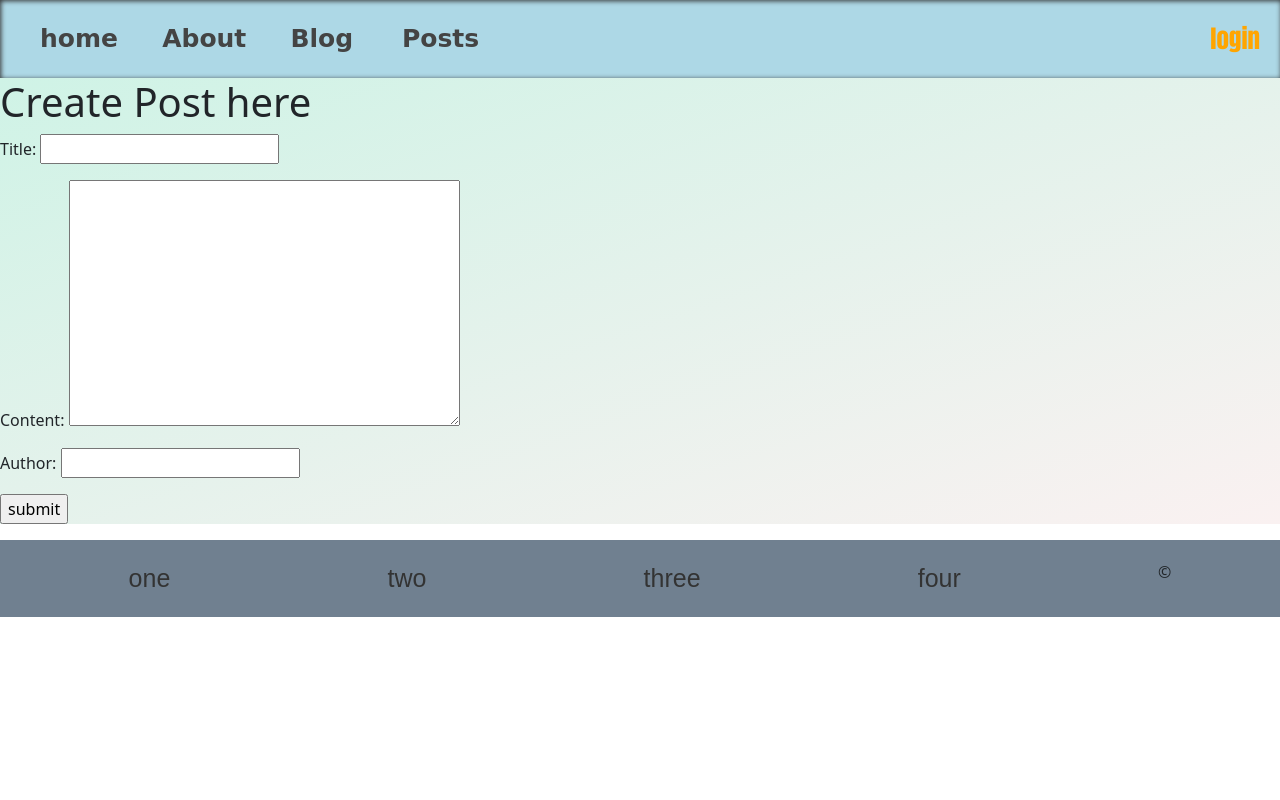
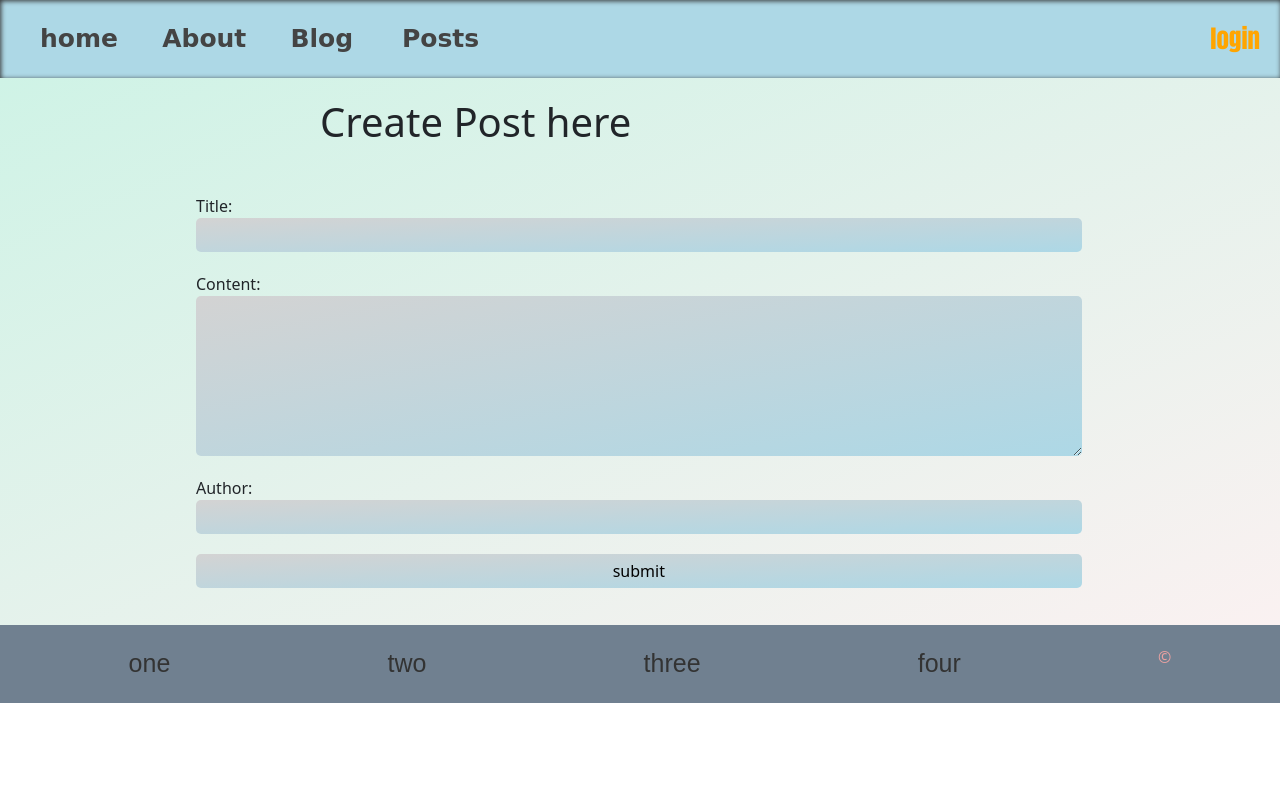
Before and after one commit to AbrorBoqiyev/sale, a Django app: page /posts/create_post in a window 1280 px wide. Run offline with Django 5.2, Linux system fonts and the light colour scheme; some libraries are stand-ins or nearby versions.

Commit message:
some changes

```diff
--- a/savdo/posts/templates/create_post.html
+++ b/savdo/posts/templates/create_post.html
@@ -4,14 +4,7 @@
 {%block title%} Create_post {%endblock%}
 
 {%block content%}
-    <h1>Create Post here</h1>
+    <h1 class="info">Create Post here</h1>
 
-    <form method="POST">
-        {%csrf_token%}
-        {% comment %} # csrf_token is a security feature that prevents Cross-Site Request Forgery (CSRF) attacks. {% endcomment %}
-        {% comment %} # CSRF attacks are a type of malicious attack where unauthorized commands are performed on behalf of an authenticated user. {% endcomment %}
-        {{form.as_p}}
-        <input type="submit" value="submit">
-    </form>
-
+    {%include 'form_snippets.html' with form=form%}
 {%endblock%}
--- a/savdo/posts/templates/posts.html
+++ b/savdo/posts/templates/posts.html
@@ -24,7 +24,7 @@
                     <b>{{post.author}}</b> <br> <i>{%now 'Y-m-d'%}</i>
                     <div class="action-btns">
                         <a href="{%url 'view_post' post.id %}">view</a>
-                        <a href="#">edit</a>
+                        <a href="{%url 'update-post' post.id %}">edit</a>
                         <a class="del" href="{%url 'delete-post' post.id %}">delete</a>
                     </div>
                 </div>
--- a/savdo/posts/templates/update-post.html
+++ b/savdo/posts/templates/update-post.html
@@ -5,6 +5,7 @@
 
 {%block content%}
 
+    <h2 class="info">Update Post</h2>
 
-
+    {%include 'form_snippets.html' with form=form%}
 {%endblock%}
--- a/savdo/posts/urls.py
+++ b/savdo/posts/urls.py
@@ -5,7 +5,7 @@ from .views import *
 urlpatterns = [
     path('', postsView, name='posts' ),
     path('create_post', create_post, name='create_post'),
-    path('update-post', update_post, name='update-post'),
+    path('update-post/<int:pk>', update_post, name='update-post'),
     path('view_post/<int:pk>', view_post, name='view_post'),
     path('delete-post/<int:pk>', delete_post, name='delete-post')
 ]
--- a/savdo/static/styles/footer.css
+++ b/savdo/static/styles/footer.css
@@ -6,4 +6,5 @@ footer{
     justify-content: space-around;
     padding: 20px;
     background: slategray;
+    color: rgb(236, 161, 161);
 }
--- a/savdo/templates/base.html
+++ b/savdo/templates/base.html
@@ -35,6 +35,11 @@
 
     {%endblock%}
 </body>
-
+<style>
+    *{
+        padding: 0;
+        margin: 0;
+        transition: 0.5s;
+    }
 </style>
 </html>
--- /dev/null
+++ b/savdo/templates/form_snippets.html
@@ -0,0 +1,47 @@
+{% comment %} {%extends 'base.html'%}
+{%load static%} {% endcomment %}
+
+<style>
+    .info{
+        padding: 20px 0 0 20rem;
+    }
+
+    form{
+        width: 80%;
+        margin-left: 11rem;
+        padding: 20px 20px 2.35rem 20px;
+    }
+    input, textarea{
+        width: 90%;
+        padding:  5px 10px;
+        background: linear-gradient(to right bottom, lightgray, lightblue);
+        border: none;
+        outline: none;
+        border-radius: 5px;
+    }
+
+    input, label, textarea{
+        display: block;
+    }
+    label, input[type='submit']{
+        margin-top: 20px;
+    }
+    input:hover{
+        background-color: red;
+    }
+    textarea{
+        height: 10rem;
+    }
+</style>
+
+<div class="form-wrapper">
+    <form method="POST" enctype="multipart/form-data">
+        {% csrf_token %}
+        {{form.as_p}}
+        {%if btn_text%}
+            <input type="submit" value="{{ btn_text }}" />
+        {%else %}
+            <input type="submit" value="submit" />
+        {%endif%}
+    </form>
+</div>
```
Also changed, not shown: savdo/blog/templates/create_blog.html (+2 -8 lines), savdo/db.sqlite3.
